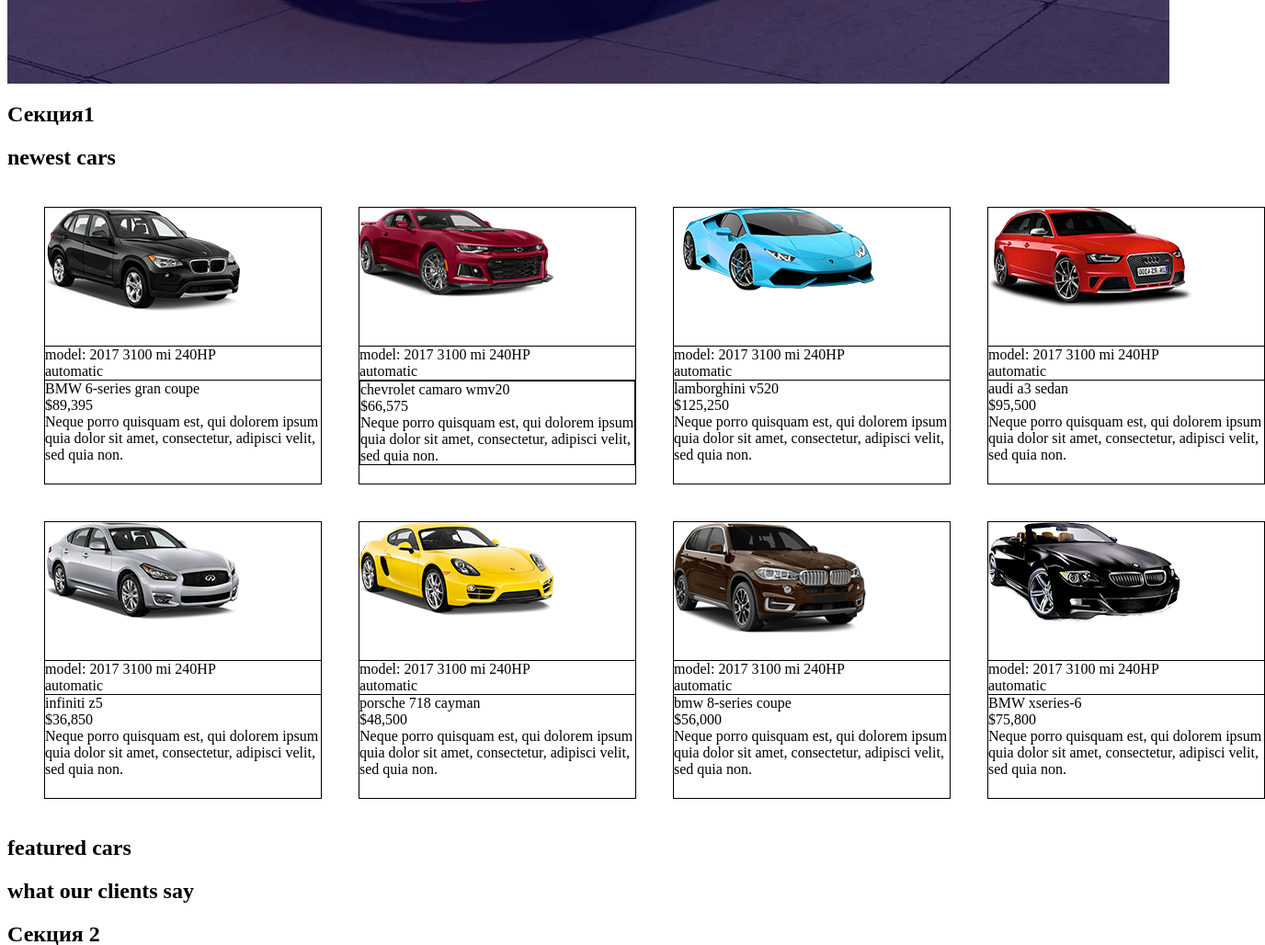
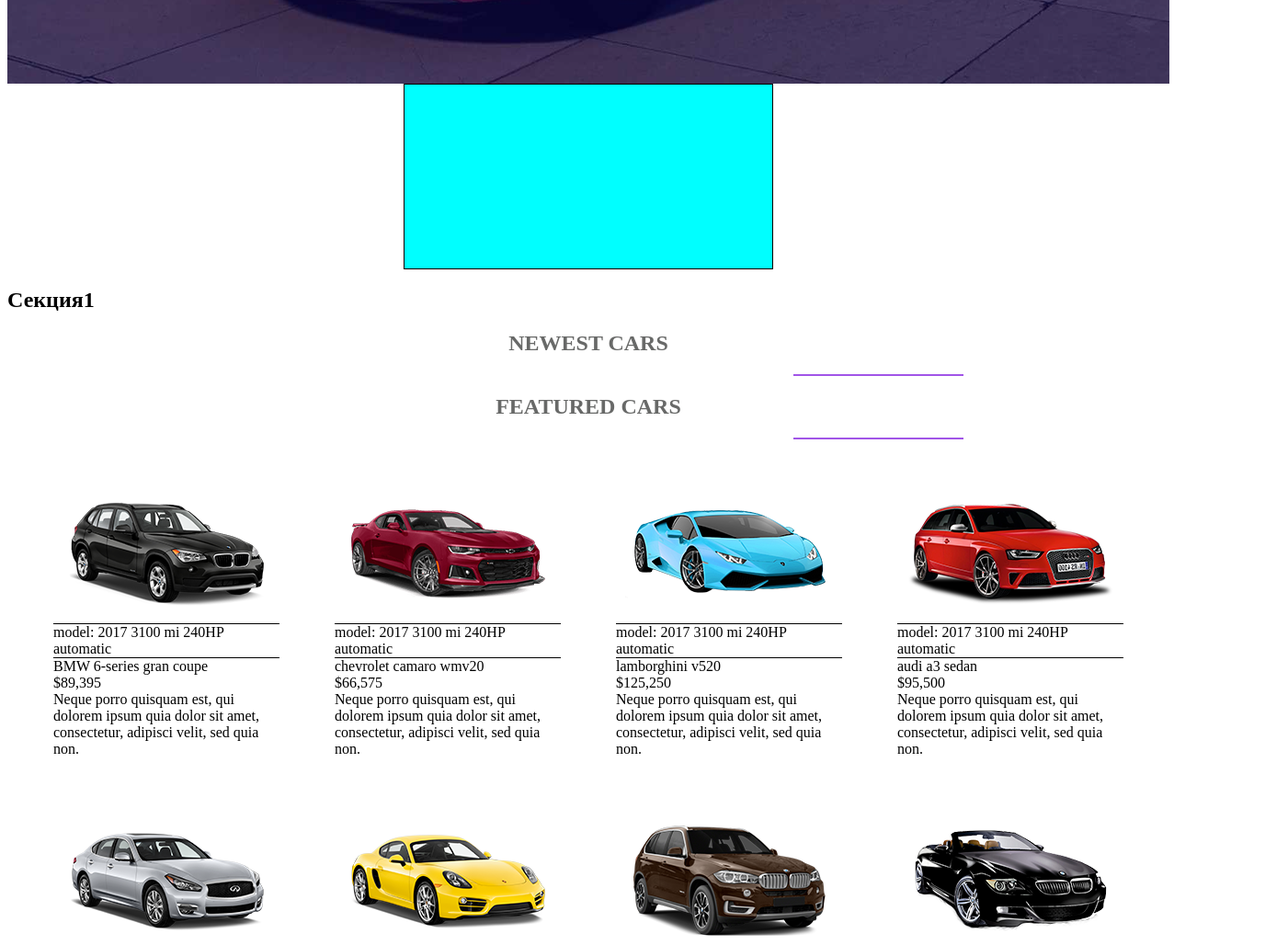
Before and after one commit to LEV3457/task3, a plain HTML site: page index.html in a window 1280 px wide. Shown: the part 817-1845 px from the top of the page at 92% size, 1376 px wide, since content can reach past the window. Drawn offline with Linux system fonts and the light colour scheme.

Commit message:
Add files via upload

```diff
--- a/index.html
+++ b/index.html
@@ -40,9 +40,9 @@
 
 
 
-
-
-
+<div class="wrapper">
+    <div class="test_test"></div>
+</div>
 
 
 
@@ -58,8 +58,28 @@
 
 
     <section class="section2">
-        <h2>newest cars</h2>
+        <h1 class="h2_main">Newest cars</h1>
 
+        <div class="line">   <br>
+           <br>
+            <br>
+        </div>
+
+
+
+
+
+
+
+
+
+
+    </section>
+
+
+    <section class="section3">
+        <h2 class="h2_main">featured cars</h2>
+        <div class="line"></div>
 
 
 
@@ -176,17 +196,13 @@
                 <div class="text">Neque porro quisquam est, qui dolorem ipsum quia dolor sit amet, consectetur, adipisci velit, sed quia non.</div>
 
             </div>
-
-
-    </section>
-
-
-    <section class="section3">
-        <h2>featured cars</h2>
     </section>
 
     <section class="section4">
-        <h2>what our clients say</h2>
+        <h2 class="h2_main"> <br>
+            <br>
+                  what our clients say</h2>
+                  <div class="line"></div>
     </section>
 
     <section class="section5">
--- a/style.css
+++ b/style.css
@@ -50,7 +50,7 @@
     display: grid;
 
     grid-template-columns: 1fr 1fr 1fr 1fr 1fr 1fr;
-    padding-top: 600px;
+    padding-top: 100px;
 }
 .my_photo{
     /*width: 200px;*/
@@ -67,18 +67,24 @@
 }
 
 .my_car{
-margin: 20px;
-border: 1px solid black;
+margin: 30px;
+/*border: 1px solid black;*/
 float:right;
 grid-template-columns: 1fr 1fr 1fr 1fr;
-height: 300px;
-width: 300px;
+/*height: 300px;
+width: 300px;*/
 
 }
 
 .photo-block{
     border-bottom: 1px black solid;
     height: 150px;
+    display: flex;
+    justify-content: center;
+    align-items: center;
+
+
+
 }
 
 .model{
@@ -91,6 +97,33 @@ width: 300px;
     background-color: rgba(11, 6, 78, .60);
     /* opacity: 0.2; */
 }
-.cube{
-    border: 1px solid black;
+
+
+.h2_main{
+    text-transform: uppercase;
+    color: rgb(104, 105, 104);
+    text-align: center;
 }
+
+
+.line{
+    width: 185px;
+    height: 2px;
+    background-color: blueviolet;
+    margin-left: 855px;
+    opacity: 80%;
+}
+
+.test_test{
+    width: 400px;
+    height: 200px;
+    margin-top: -50px;
+    border: 1px black solid;
+    background-color: aqua;
+    margin: 0 auto;
+}
+
+wrapper{
+    margin-top: -50px;
+
+}
```
Lines whose indentation alone changed are shown as unchanged.
